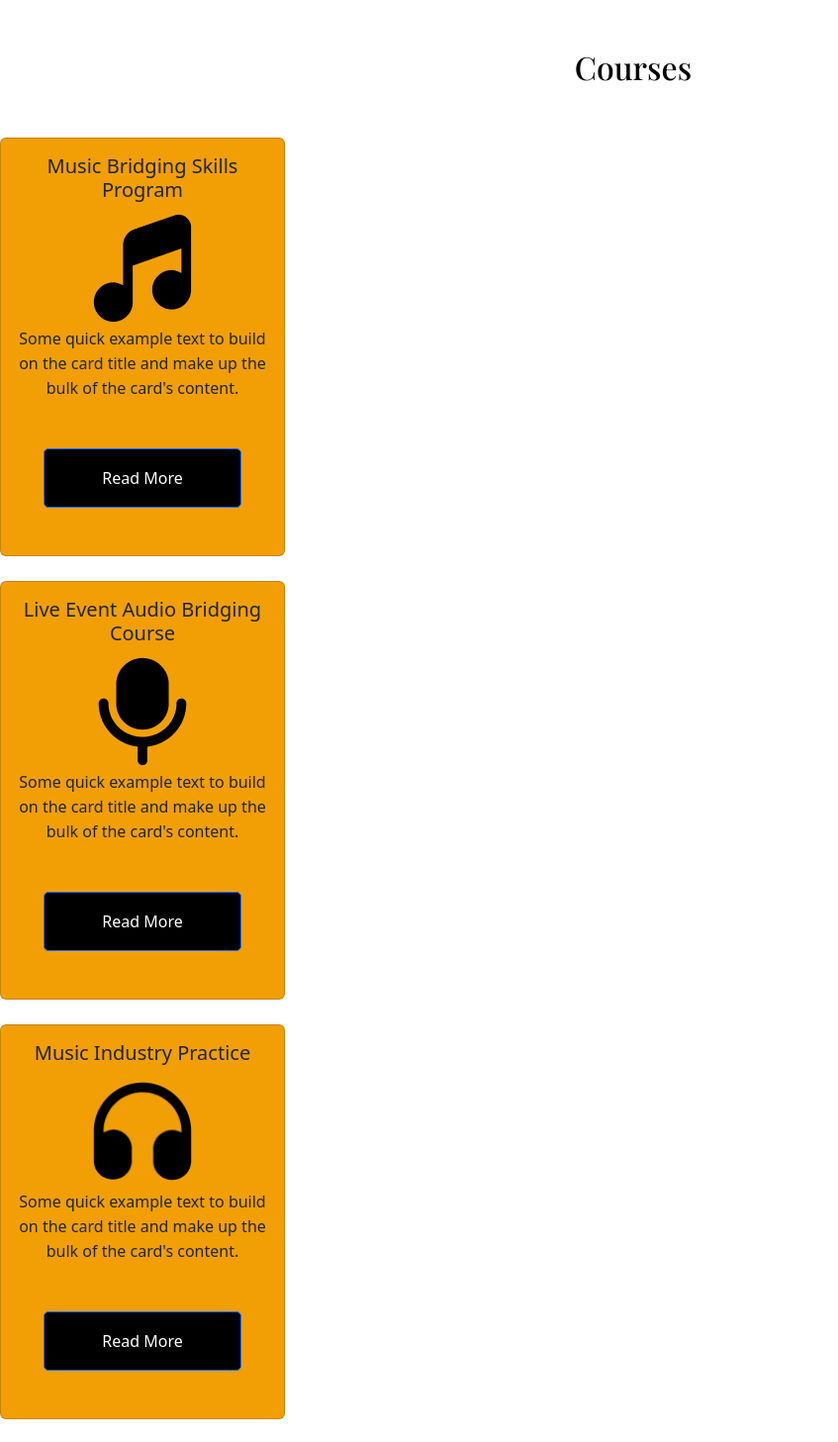
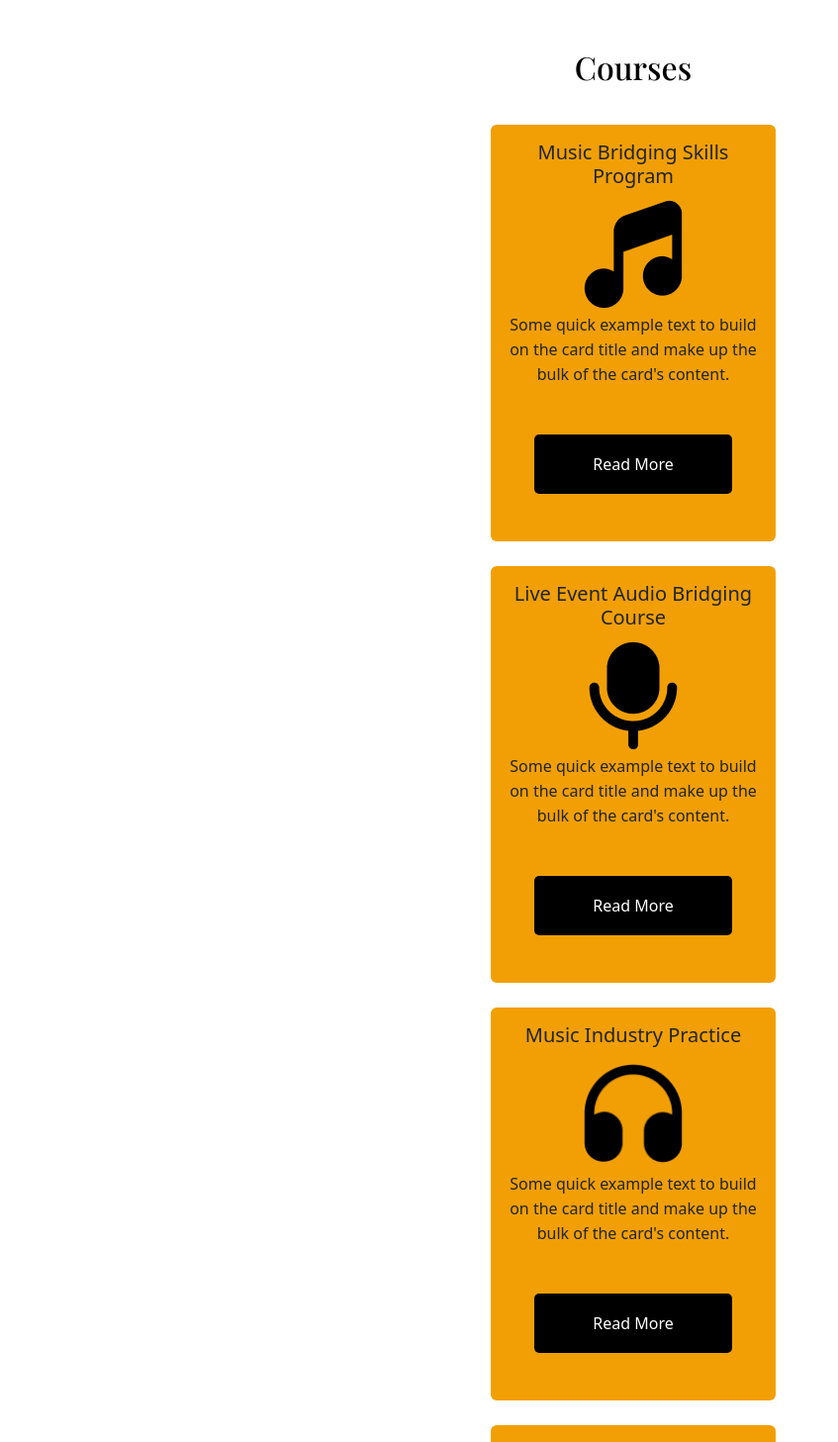
Before and after one commit to chandredewet/capemusicacademy, a React (Create React App) app: page / in a window 1280 px wide. Shown: the part 5880-7337 px from the top of the page at 99% size, without its empty margins (0-847 px from the left). Built offline with nearby package versions, Linux system fonts and the light colour scheme; a web font is replaced by a local one.

Commit message:
courses pushed to center,blue border removed, container border removed

```diff
--- a/src/components/Courses.css
+++ b/src/components/Courses.css
@@ -10,14 +10,16 @@
 }
 
 .card-container {
-  position: absolute;
+  /* position: absolute; */
   z-index: 0;
   top: 120px;
-  display: flex;
+  display: inline-block;
+  text-align: center;
+  /* display: flex;
   flex-direction: column;
   text-align: center;
   justify-items: center;
-  row-gap: 25px;
+  row-gap: 25px; */
 }
 
 .card-styles {
@@ -45,4 +47,10 @@
   background-color: black;
   border-radius: 5px;
   outline-style: none;
+  border: black;
 }
+
+#card-button :hover {
+  border-bottom-color: black;
+  outline-style: none;
+}
--- a/src/components/Courses.js
+++ b/src/components/Courses.js
@@ -10,8 +10,13 @@ import CourseIcon3 from "../assets/courses/course Icon3.png";
 import CourseIcon4 from "../assets/courses/course Icon4.png";
 
 const Courses = () => {
+  const containerStyle = {
+    border: "none",
+    boxShadow: "none",
+  };
+
   return (
-    <Container fluid className="px-0 courses-container">
+    <Container fluid className="px-0 courses-container" style={containerStyle}>
       <h2>Courses</h2>
 
       <section className="card-container">
@@ -20,6 +25,8 @@ const Courses = () => {
             width: "18rem",
             textAlign: "center",
             backgroundColor: "#F29F05",
+            marginBottom: "25px",
+            border: "none",
           }}
         >
           <Card.Body className="card-styles">
@@ -47,6 +54,8 @@ const Courses = () => {
             width: "18rem",
             textAlign: "center",
             backgroundColor: "#F29F05",
+            marginBottom: "25px",
+            border: "none",
           }}
         >
           <Card.Body className="card-styles">
@@ -74,6 +83,8 @@ const Courses = () => {
             width: "18rem",
             textAlign: "center",
             backgroundColor: "#F29F05",
+            marginBottom: "25px",
+            border: "none",
           }}
         >
           <Card.Body className="card-styles">
@@ -101,6 +112,8 @@ const Courses = () => {
             width: "18rem",
             textAlign: "center",
             backgroundColor: "#F29F05",
+            marginBottom: "25px",
+            border: "none",
           }}
         >
           <Card.Body className="card-styles">
--- a/src/components/Landing.js
+++ b/src/components/Landing.js
@@ -9,12 +9,19 @@ import Email from "../assets/emailIcon.png";
 import Contact from "../assets/ContactIcon.png";
 
 const Landing = () => {
+  const containerStyle = {
+    border: "none",
+    boxShadow: "none",
+    backgroundImage: `url(${MobileHero})`,
+  };
+
   return (
     <Container fluid className="px-0">
       <Menubar />
       <article
         className="article"
-        style={{ backgroundImage: `url(${MobileHero})` }}
+        // style={{ backgroundImage: `url(${MobileHero})` }}
+        style={containerStyle}
         alt="Guitarist Posing"
       >
         <h1 className="header">
@@ -29,7 +36,7 @@ const Landing = () => {
             fontWeight: "bold",
             color: "white",
             background: "black",
-            border: "5px"
+            border: "5px",
           }}
         >
           Enroll Now
```
Also changed, not shown: 1 other file (tests, documents, lock files or other folders).
